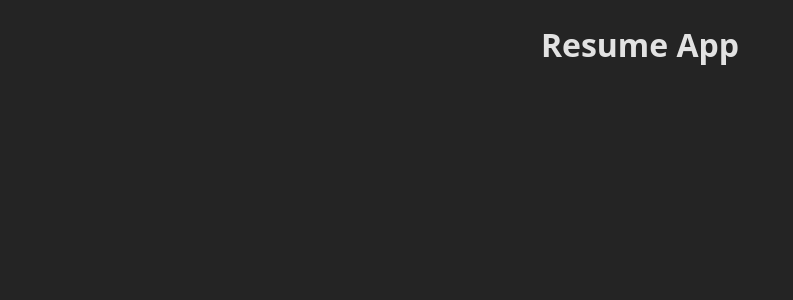
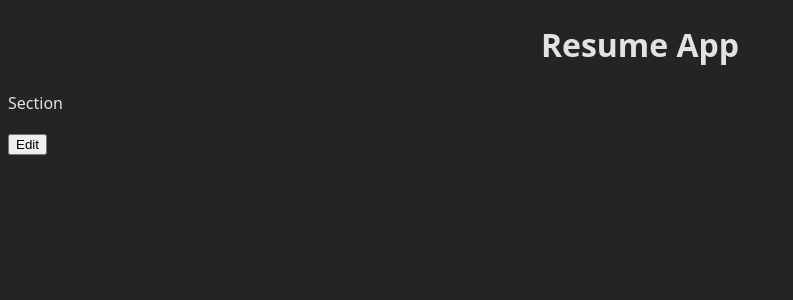
Before and after one commit to jibrilfdev/react-resume-creator, a React (Vite) app: page / in a window 1280 px wide. Shown: the top 300 px of the page, without its empty margins (0-793 px from the left). Built offline with nearby package versions, Linux system fonts and the light colour scheme.

Commit message:
Added section component.

```diff
--- a/src/App.jsx
+++ b/src/App.jsx
@@ -1,12 +1,15 @@
 import { useState } from "react";
 import reactLogo from "./assets/react.svg";
 import "./App.css";
+import Section from "./components/Section.jsx";
 
 function App() {
+  const [editingIndex, setEditingIndex] = useState(-1);
 
   return (
     <>
       <h1>Resume App</h1>
+      <Section sectionname="Section" editing={editingIndex == 0} onClose={() => setEditingIndex(-1)} onShow={() => setEditingIndex(0)} />
     </>
   );
 }
--- /dev/null
+++ b/src/components/Section.jsx
@@ -0,0 +1,23 @@
+import { useState } from "react";
+
+export default function Section( { sectionname, editing, onClose, onShow } ) {
+  const [text, setText] = useState("");
+
+  // Return an "editing mode" or "normal mode" based on editing prop
+  if (!editing) {
+    return (
+    <>
+        <p>{sectionname}</p>
+        <p>{text}</p>
+        <button type="button" onClick={onShow}>Edit</button>
+    </>
+    )
+  }
+  return (
+    <>
+      <label for="">{sectionname}</label>
+      <input type="text" value={text} onChange={(e) => setText(e.target.value)} />
+      <button type="button" onClick={onClose}>Done</button>
+    </>
+  )
+}
```
